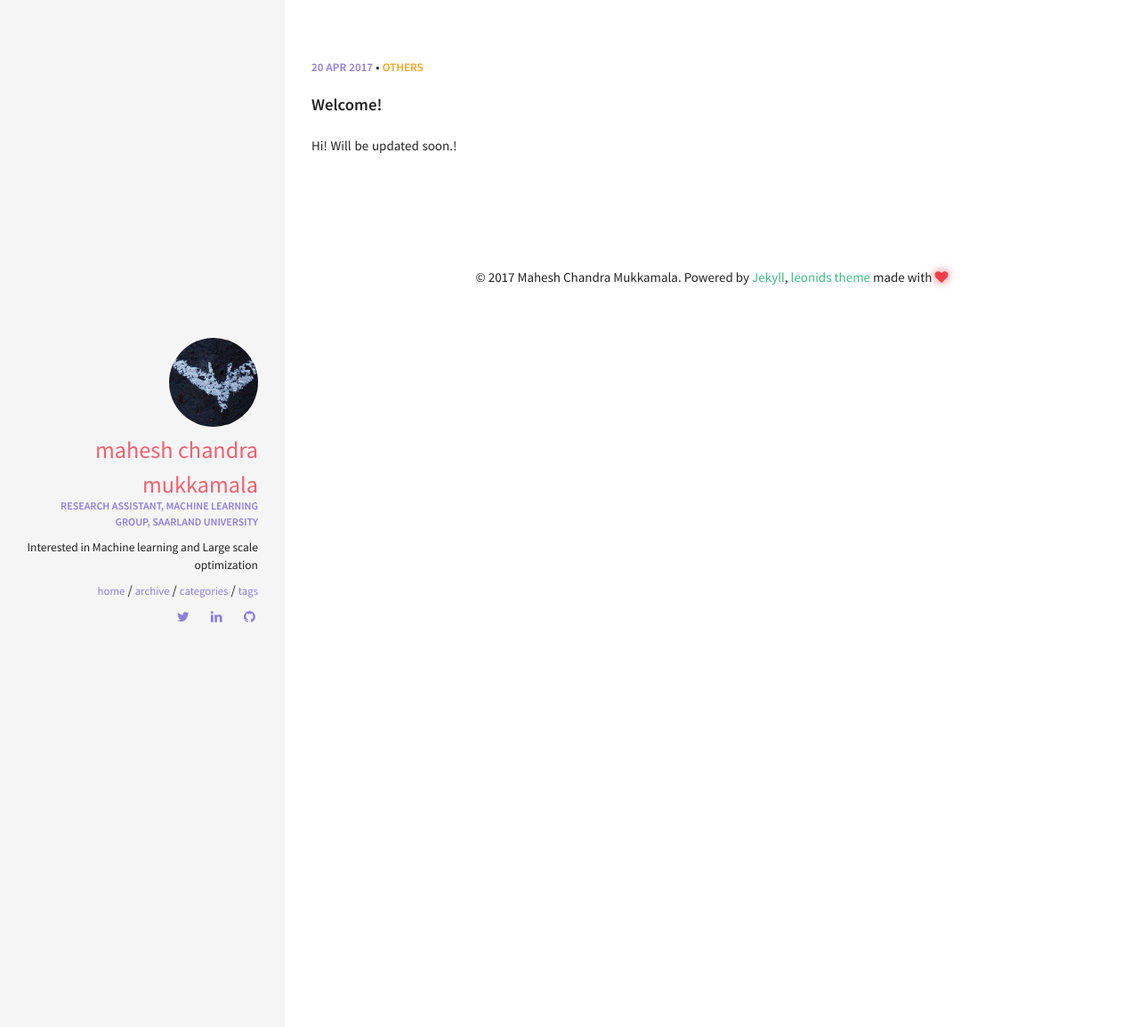
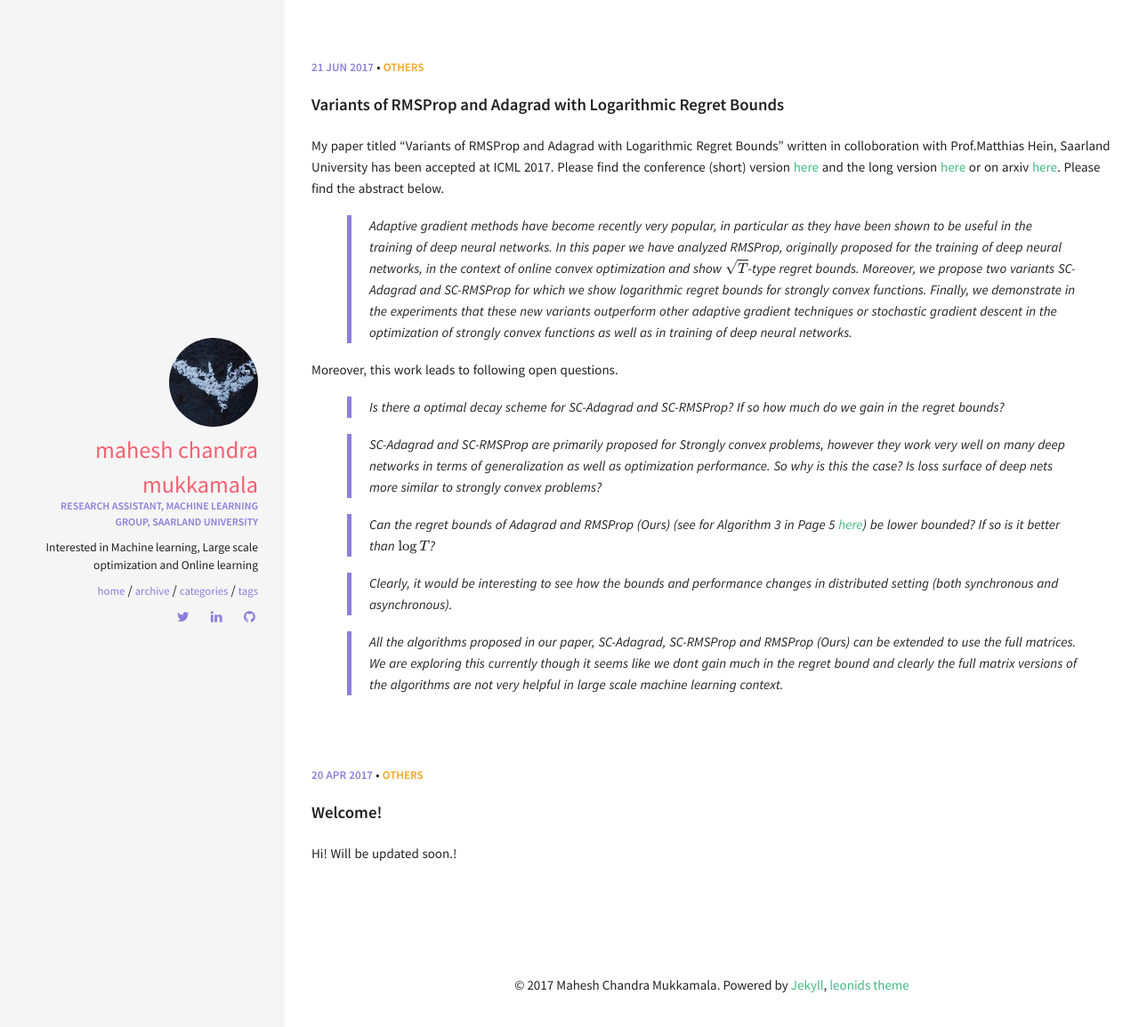
Before and after one commit to mmahesh/mmahesh.github.io, a Jekyll site: the page built from index.html, in a window 1280 px wide. Shown: the top 1155 px of the page at 89% size. Built offline with Jekyll 4.4.1, drawn with Linux system fonts in a browser that asks for light colours; formulas are drawn with MathJax 3.

Commit message:
added ICML paper and some comments

```diff
--- a/_config.yml
+++ b/_config.yml
@@ -37,7 +37,7 @@ owner:
   name: Mahesh Chandra Mukkamala
   avatar: bat.jpg
   job: "Research Assistant, Machine learning Group, Saarland University"
-  bio: "Interested in Machine learning and Large scale optimization"
+  bio: "Interested in Machine learning, Large scale optimization and Online learning"
   email:
   disqus-shortname: disqus_hfXAYgnWPX
   twitter: mmahesh873
--- a/_includes/footer.html
+++ b/_includes/footer.html
@@ -1,5 +1,5 @@
 <footer>
-  &copy; {{ site.time | date: '%Y' }} {{ site.owner.name }}. Powered by <a href="http://jekyllrb.com/">Jekyll</a>, <a href="http://github.com/renyuanz/leonids/">leonids theme</a> made with <i class="fa fa-heart heart-icon"></i>
+  &copy; {{ site.time | date: '%Y' }} {{ site.owner.name }}. Powered by <a target="_blank" href="http://jekyllrb.com/">Jekyll</a>, <a target="_blank" href="http://github.com/renyuanz/leonids/">leonids theme</a>
    <script>
   (function(i,s,o,g,r,a,m){i['GoogleAnalyticsObject']=r;i[r]=i[r]||function(){
   (i[r].q=i[r].q||[]).push(arguments)},i[r].l=1*new Date();a=s.createElement(o),
--- /dev/null
+++ b/_posts/2017-06-21-variants-of-rmsprop-and-adagrad-with-logarithmic-regret-bounds.md
@@ -0,0 +1,22 @@
+---
+layout: post
+title:  "Variants of RMSProp and Adagrad with Logarithmic Regret Bounds"
+date:   2017-06-21
+categories: [others]
+comments: true
+---
+My paper titled "Variants of RMSProp and Adagrad with Logarithmic Regret Bounds" written in colloboration with Prof.Matthias Hein, Saarland University has been accepted at ICML 2017. Please find the conference (short) version [here](http://www.ml.uni-saarland.de/Publications/MukHei-VariantsRMSPropAdagradLogRegret.pdf) and the long version [here](http://www.ml.uni-saarland.de/Publications/MukHei-VariantsRMSPropAdagradLogRegretLongVersion.pdf) or on arxiv [here](https://arxiv.org/abs/1706.05507). Please find the abstract below.
+
+>Adaptive gradient methods have become recently very popular, in particular as they have been shown to be useful in the training of deep neural networks. In this paper we have analyzed RMSProp, originally proposed for the training of deep neural networks, in the context of online convex optimization and show $$\sqrt{T}$$-type regret bounds. Moreover, we propose two variants SC-Adagrad and SC-RMSProp for which we show logarithmic regret bounds for strongly convex functions. Finally, we demonstrate in the experiments that these new variants outperform other adaptive gradient techniques or stochastic gradient descent in the optimization of strongly convex functions as well as in training of deep neural networks.
+
+Moreover, this work leads to following open questions.
+
+> Is there a optimal decay scheme for SC-Adagrad and SC-RMSProp? If so how much do we gain in the regret bounds?
+
+> SC-Adagrad and SC-RMSProp are primarily proposed for Strongly convex problems, however they work very well on many deep networks in terms of generalization as well as optimization performance. So why is this the case? Is loss surface of deep nets more similar to strongly convex problems?
+
+> Can the regret bounds of Adagrad and RMSProp (Ours) (see for Algorithm 3 in Page 5 [here](http://www.ml.uni-saarland.de/Publications/MukHei-VariantsRMSPropAdagradLogRegret.pdf)) be lower bounded? If so is it better than $$\log T$$?
+
+> Clearly, it would be interesting to see how the bounds and performance changes in distributed setting (both synchronous and asynchronous).
+
+> All the algorithms proposed in our paper, SC-Adagrad, SC-RMSProp and RMSProp (Ours) can be extended to use the full matrices. We are exploring this currently though it seems like we dont gain much in the regret bound and clearly the full matrix versions of the algorithms are not very helpful in large scale machine learning context.
```
Also changed, not shown: _posts/2017-04-20-welcome-to-my-website.md (renamed from _posts/2015-08-18-welcome-to-my-website.md), 1 other file.
